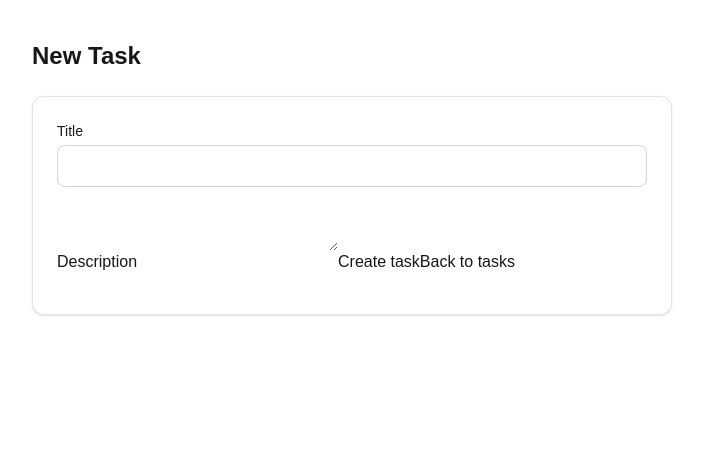
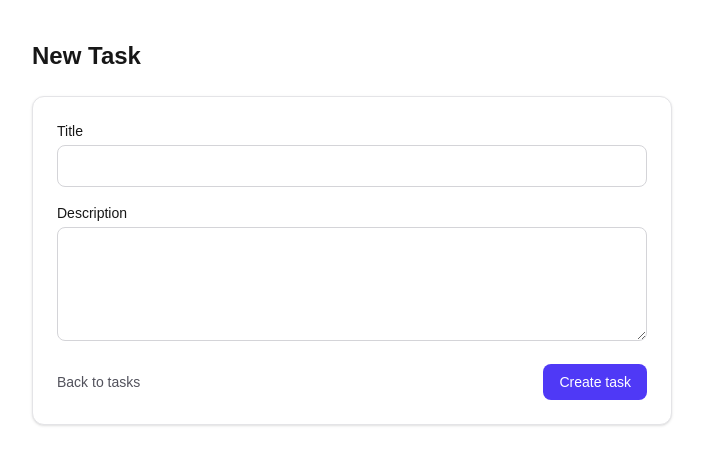
Before and after one commit to JordyNicholas/artefact-challenge, a Next.js app: page /tasks/new in a window 1280 px wide. Shown: the top 464 px of the page, without its empty margins (288-991 px from the left). Built offline with nearby package versions, Linux system fonts and the light colour scheme.

Commit message:
feat: improve styling and error handling in TaskForm component

```diff
--- a/src/app/_components/task-form.tsx
+++ b/src/app/_components/task-form.tsx
@@ -47,47 +47,74 @@ export function TaskForm({ task }: Props) {
     if (isEdit) update.mutate({ id: task.id, ...data });
     else create.mutate(data);
   }
-
+  const titleMessage = titleError ?? serverFieldErrors?.titulo?.[0];
   return (
     <>
-      <h1 className="mb-6 text-2xl font-semibold">{ isEdit ? 'Edit task' : 'New Task' }</h1>
+      <h1 className="mb-6 text-2xl font-semibold">
+        { isEdit ? 'Edit task' : 'New Task' }
+      </h1>
+
       <form
         className="space-y-4 rounded-xl border border-zinc-200 bg-white p-6 shadow-sm"
         onSubmit={handleSubmit}
         noValidate
       >
-        <label
-          className="block text-sm font-medium mb-1"
-          htmlFor="titulo"
-        >
-          Title
-        </label>
+        <div>
+          <label className="block text-sm font-medium mb-1" htmlFor="titulo">Title</label>
           <input
-          className="w-full rounded-lg border border-zinc-300 px-3 py-2 focus:outline-none focus:ring-2 focus:ring-indigo-500"
+            className={
+              `w-full rounded-lg border border-zinc-300 px-3 py-2 focus:outline-none focus:ring-2 focus:ring-indigo-500
+              ${titleMessage ? 'border-red-500' : 'border-zinc-300'}`
+            }
             id="titulo"
             value={titulo}
             onChange={(e) => setTitulo(e.target.value)}
           />
+          {titleMessage && <p className="mt-1 text-sm text-red-600">{titleMessage}</p>}
           {(titleError ?? serverFieldErrors?.titulo?.[0]) && (
             <p>{titleError ?? serverFieldErrors?.titulo?.[0]}</p>
           )}
+        </div>
 
-        <label htmlFor="descricao">Description</label>
-        <textarea id="descricao" value={descricao} onChange={(e) => setDescricao(e.target.value)} />
+        <div>
+          <label className="block text-sm font-medium mb-1" htmlFor="descricao">Description</label>
+          <textarea
+            id="descricao"
+            rows={4}
+            className="w-full rounded-lg border border-zinc-300 px-3 py-2 focus:outline-none focus:ring-2 focus:ring-indigo-500"
+            value={descricao}
+            onChange={(e) => setDescricao(e.target.value)}
+          />
+        </div>
 
-        { serverError && <p role="alert"> {serverError} </p> }
-        { success && <p role="status"> {success} </p> }
+        { serverError && <p
+            role="alert"
+            className="rounded-lg bg-red-50 p-3 text-sm text-red-700"
+          >
+            {serverError}
+        </p>}
+        { success && <p
+            role="status"
+            className="rounded-lg bg-green-50 p-3 text-sm text-green-700"
+          >
+            {success}
+        </p>}
 
-        <button type="submit" disabled={mutation.isPending}>
-          {
-            mutation.isPending
-            ? 'Saving...'
-            : isEdit
-              ? 'Save changes'
-              : 'Create task'
-          }
+        <div className="flex items-center justify-between">
+          <Link
+            href='/'
+            className="text-sm text-zinc-600 hover:underline"
+          >
+            Back to tasks
+          </Link>
+          <button
+            type="submit"
+            disabled={mutation.isPending}
+            className="rounded-lg bg-indigo-600 px-4 py-2 text-sm font-medium text-white hover:bg-indigo-700 disabled:opacity-50"
+          >
+            { mutation.isPending ? 'Saving...' : isEdit ? 'Save changes' : 'Create task' }
           </button>
-        <Link href='/'>Back to tasks</Link>
+        </div>
       </form>
     </>
   );
```
Lines whose indentation alone changed are shown as unchanged.
